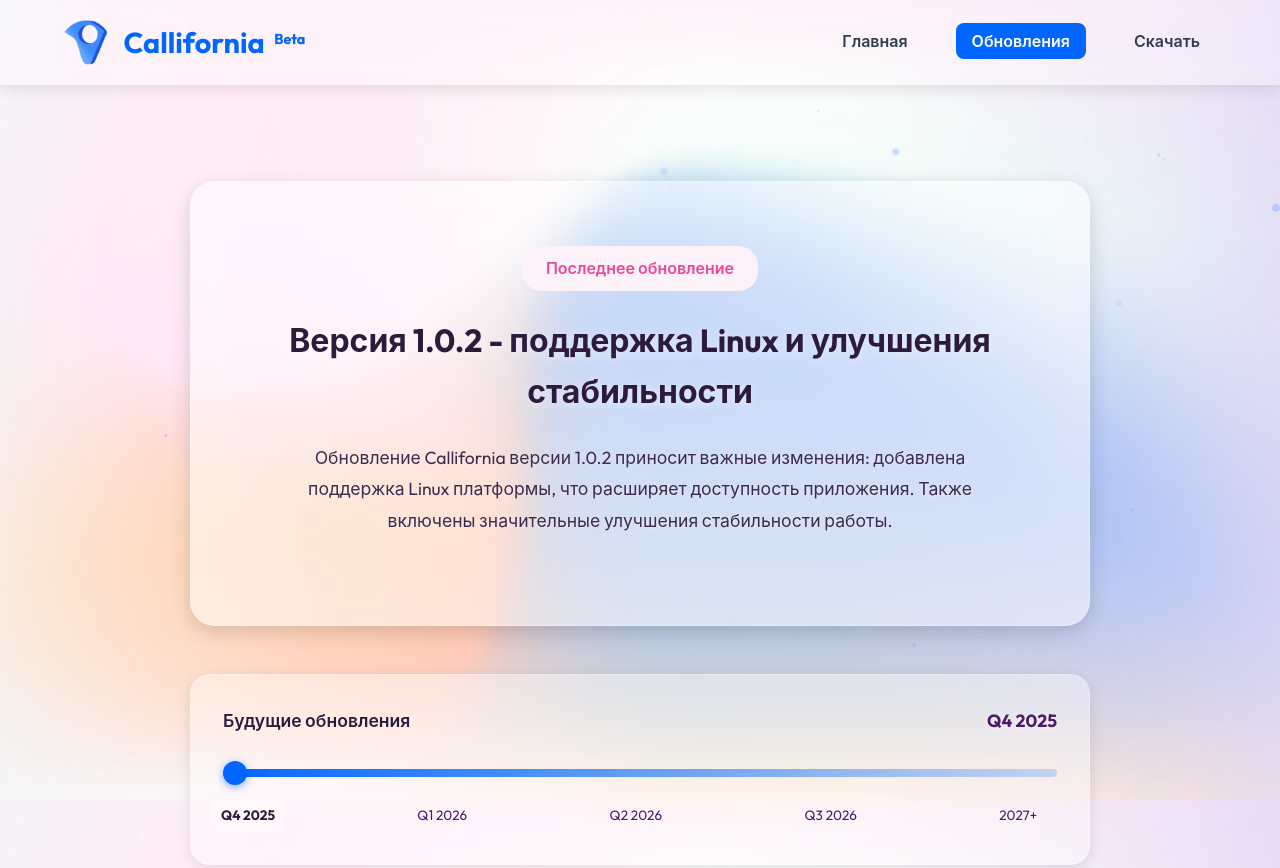
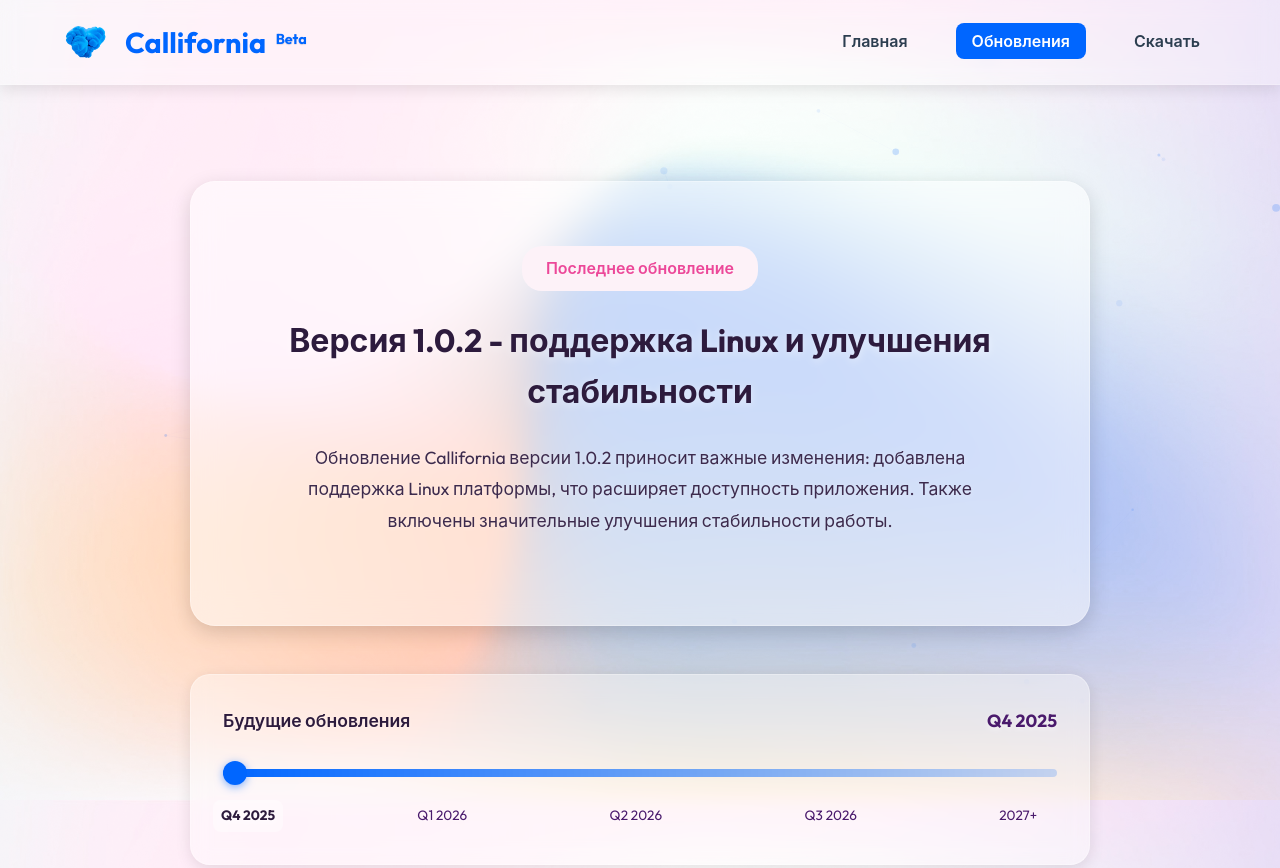
Before and after one commit to frontmany/Callifornia_Website, a plain HTML site: page pages/roadmap.html in a window 1280 px wide. Shown: the top 868 px of the page. Drawn offline with Linux system fonts and the light colour scheme.

Commit message:
icon and downloads update

```diff
--- a/pages/roadmap.html
+++ b/pages/roadmap.html
@@ -10,7 +10,7 @@
     <link rel="stylesheet" href="../styles/animations.css">
     <link rel="stylesheet" href="../styles/roadmap.css">
     <link rel="stylesheet" href="../styles/responsive.css">
-    <link rel="icon" href="../images/deadlock_logo.png" type="image/x-icon">
+    <link rel="icon" href="../images/callifornia.png" type="image/x-icon">
 
     <style>
         @font-face {
@@ -25,7 +25,7 @@
 <body class="fancyBackground">
     <header>
         <div class="logo-container">
-            <img src="../images/deadlock_logo.png" alt="Callifornia Logo" class="logo">
+            <img src="../images/callifornia.png" alt="Callifornia Logo" class="logo">
             <h1><span class="callifornia-text">Callifornia</span> <span class="beta-text">Beta</span></h1>
         </div>
         <button id="mobile-menu-toggle" class="mobile-menu-toggle">
```
Also changed, not shown: index.html (+2 -2 lines), pages/download.html (+2 -2 lines), images/callifornia.png (added), images/deadlock_logo.png (deleted), 2 other files.
